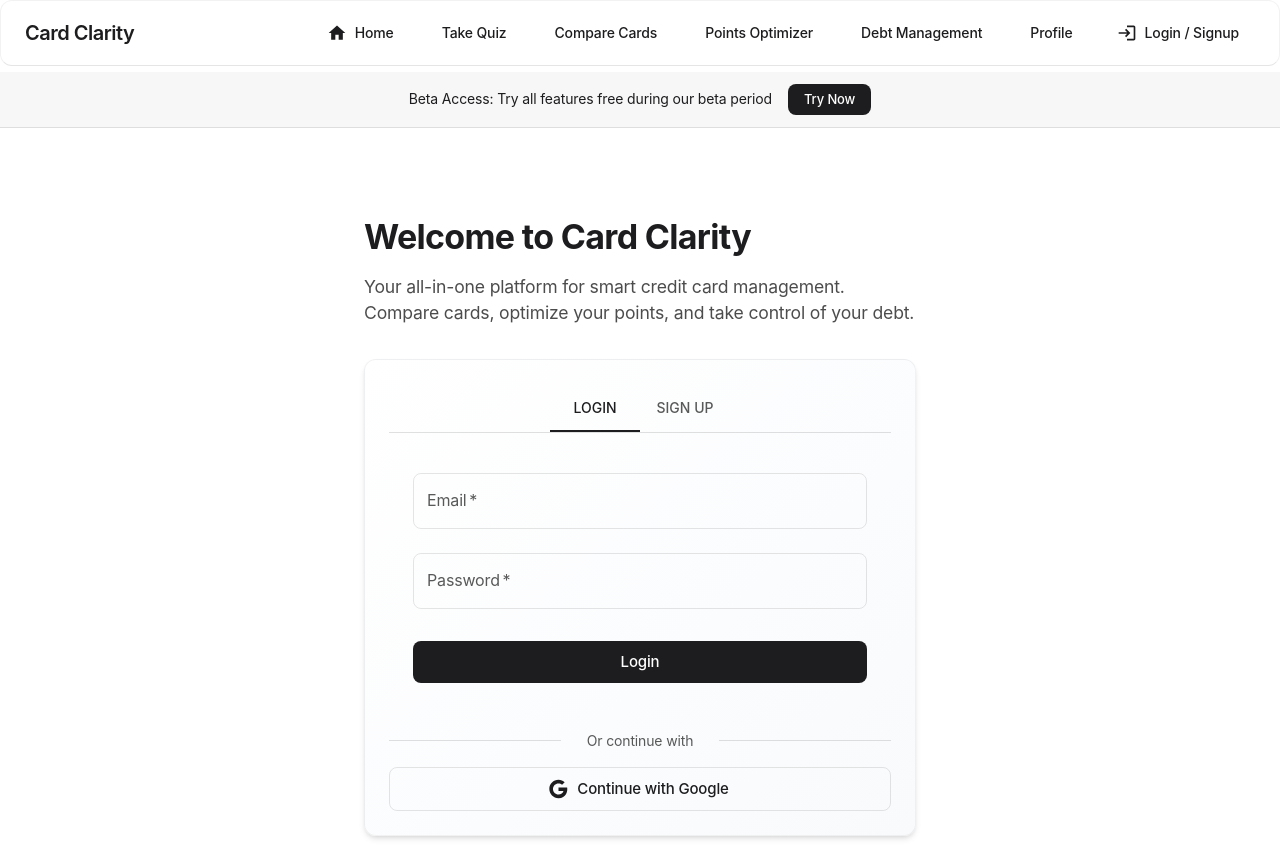
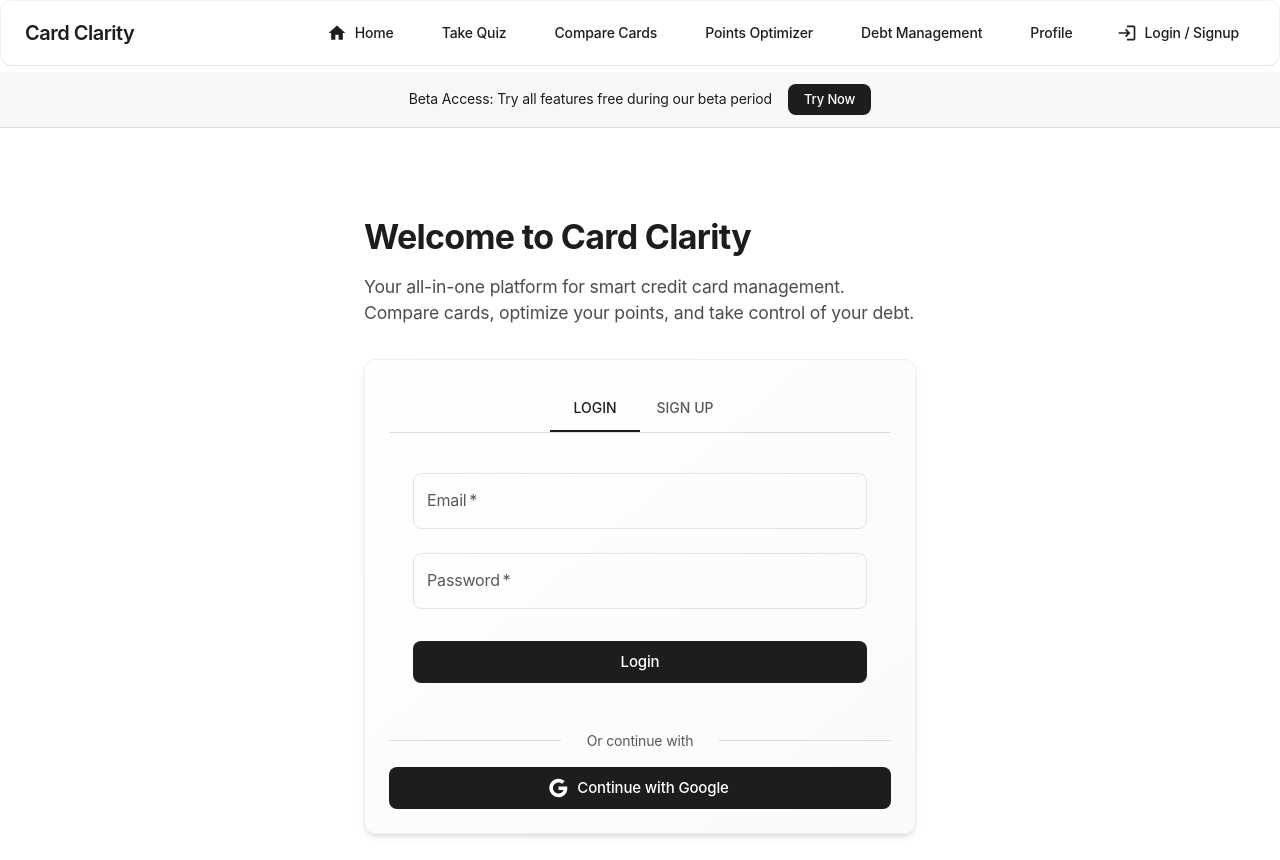
Before and after one commit to nickjackson801/card-clarity, a React (Vite) app: page /#/auth in a window 1280 px wide. Built offline with nearby package versions, Linux system fonts and the light colour scheme; no server answers.

Commit message:
Update Google sign-in button styling to match primary button style

```diff
--- a/src/pages/Auth.tsx
+++ b/src/pages/Auth.tsx
@@ -389,16 +389,15 @@ const Auth = () => {
             </Divider>
             <Button
               fullWidth
-              variant="outlined"
+              variant="contained"
               size="large"
               startIcon={<GoogleIcon />}
               onClick={handleGoogleSignIn}
               sx={{
-                borderColor: 'rgba(0, 0, 0, 0.1)',
-                color: '#1d1d1f',
+                backgroundColor: '#1d1d1f',
+                color: '#ffffff',
                 '&:hover': {
-                  borderColor: 'rgba(0, 0, 0, 0.2)',
-                  backgroundColor: 'rgba(0, 0, 0, 0.05)',
+                  backgroundColor: '#2d2d2f',
                 },
               }}
             >
```
